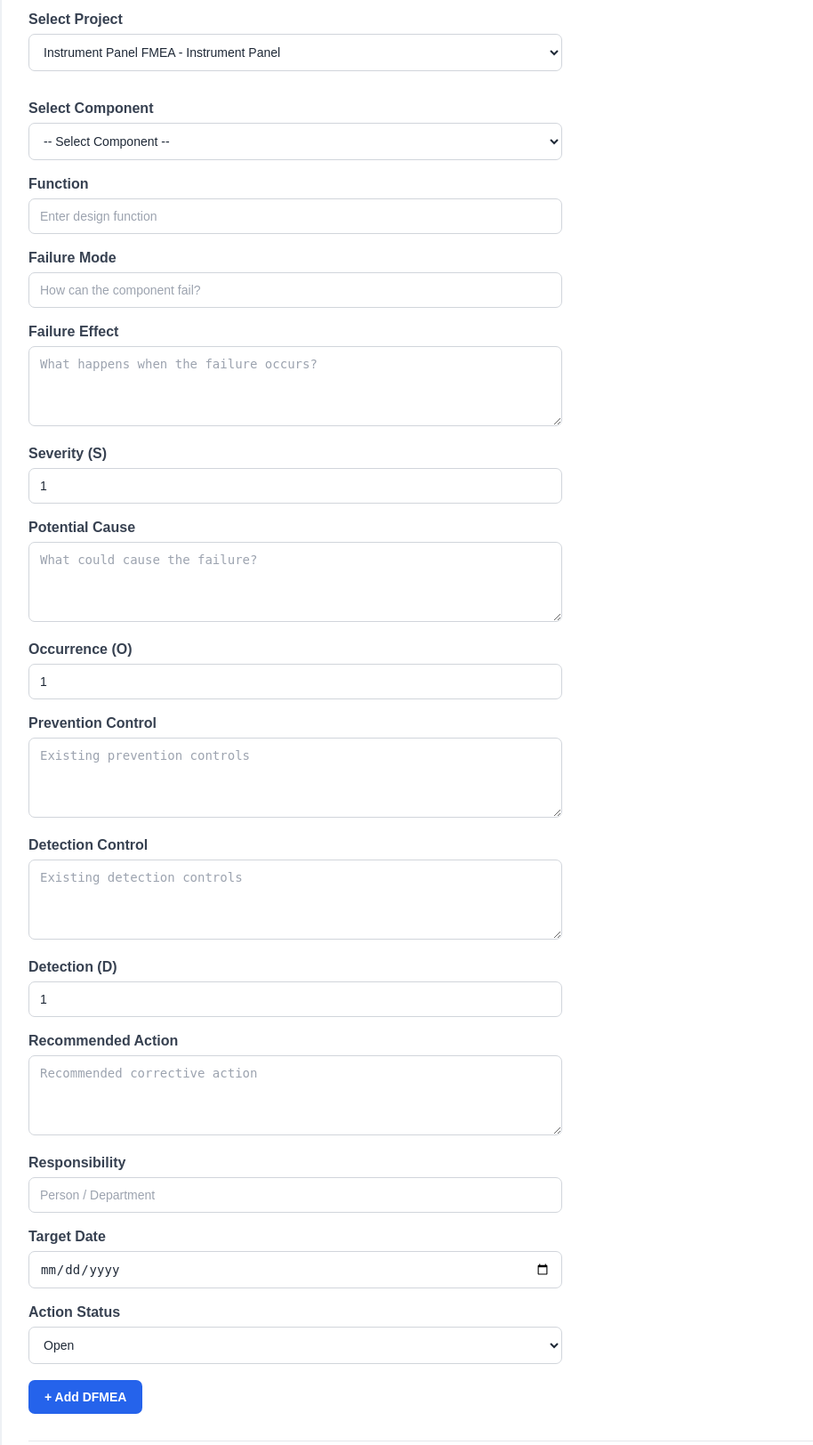
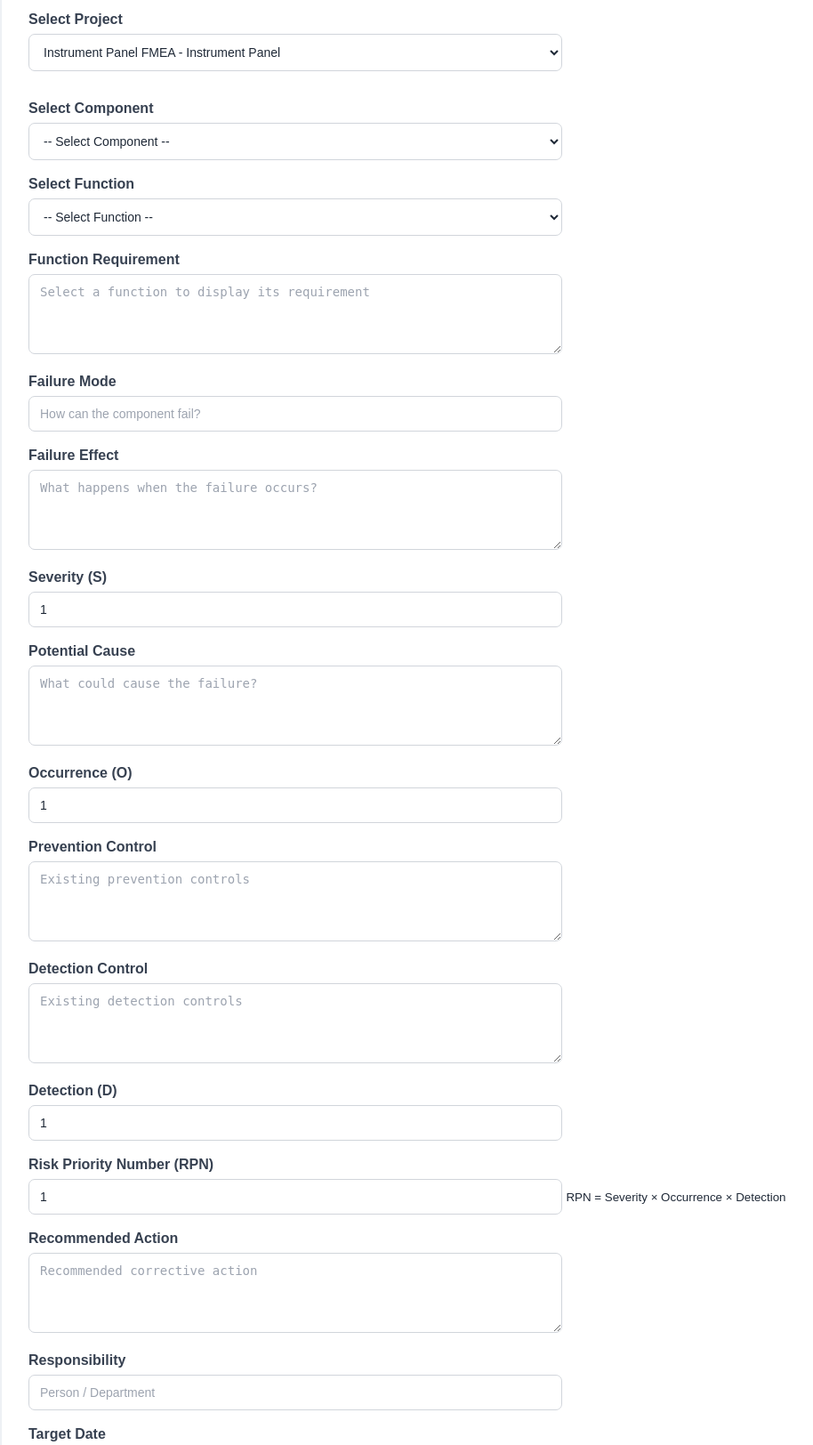
Before and after one commit to hpsabjan17-svg/FMEADFMEA, a Flask app: page /dfmea?project_id=6 in a window 1280 px wide. Shown: the part 303-1927 px from the top of the page at 89% size, without its empty margins (33-947 px from the left). Run offline with Flask 3, Linux system fonts and the light colour scheme; a user stored in the database is signed in; data comes from the database, SQL or seed files in the repository.

Commit message:
Update DFMEA form with function and RPN features
Refactor DFMEA form to include function selection and RPN calculation.

```diff
--- a/templates/dfmea.html
+++ b/templates/dfmea.html
@@ -5,289 +5,232 @@
 <div class="container">
 
     <h1>DFMEA</h1>
-
-    <p>
-        Design Failure Mode and Effects Analysis
-    </p>
-
+    <p>Design Failure Mode and Effects Analysis</p>
     <hr>
 
     <!-- SELECT PROJECT -->
-
     <form method="GET" action="{{ url_for('dfmea') }}">
-
         <label><b>Select Project</b></label>
 
-        <select
-            name="project_id"
-            onchange="this.form.submit()"
-            required
-        >
-
-            <option value="">
-                -- Select Project --
-            </option>
+        <select name="project_id" onchange="this.form.submit()" required>
+            <option value="">-- Select Project --</option>
 
             {% for project in projects %}
-
-            <option
-                value="{{ project['id'] }}"
+            <option value="{{ project['id'] }}"
                 {% if selected_project_id|string == project['id']|string %}
                     selected
-                {% endif %}
-            >
-
+                {% endif %}>
                 {{ project['project_name'] }}
-
                 {% if project['product_name'] %}
                     - {{ project['product_name'] }}
                 {% endif %}
-
             </option>
-
             {% endfor %}
-
         </select>
-
     </form>
-
 
     {% if selected_project_id %}
 
     <br>
 
     <!-- DFMEA FORM -->
+    <form method="POST" id="dfmeaForm">
 
-    <form method="POST">
-
-        <input
-            type="hidden"
-            name="project_id"
-            value="{{ selected_project_id }}"
-        >
-
+        <input type="hidden" name="project_id"
+               value="{{ selected_project_id }}">
 
         <!-- COMPONENT -->
-
         <label><b>Select Component</b></label>
 
         <select name="component_id" required>
-
-            <option value="">
-                -- Select Component --
-            </option>
+            <option value="">-- Select Component --</option>
 
             {% for component in components %}
-
             <option value="{{ component['id'] }}">
-
                 {{ component['component_name'] }}
-
                 {% if component['part_number'] %}
                     - {{ component['part_number'] }}
                 {% endif %}
+            </option>
+            {% endfor %}
+        </select>
 
+        <br><br>
+
+        <!-- FUNCTION LINKED TO FUNCTIONAL ANALYSIS -->
+        <label><b>Select Function</b></label>
+
+        <select name="function_id"
+                id="function_id"
+                required
+                onchange="updateFunctionRequirement()">
+
+            <option value="">-- Select Function --</option>
+
+            {% for item in functions %}
+            <option
+                value="{{ item['id'] }}"
+                data-requirement="{{ item['requirement'] or '' }}">
+                {{ item['function'] }}
             </option>
-
             {% endfor %}
 
         </select>
 
-        <br><br>
-
-
-        <!-- FUNCTION -->
-
-        <label><b>Function</b></label>
-
-        <input
-            type="text"
-            name="function"
-            placeholder="Enter design function"
-            required
-        >
+        {% if not functions %}
+        <small>
+            No functions found for this project.
+            Add functions in Functional Analysis first.
+        </small>
+        {% endif %}
 
         <br><br>
 
-
-        <!-- FAILURE MODE -->
-
-        <label><b>Failure Mode</b></label>
-
-        <input
-            type="text"
-            name="failure_mode"
-            placeholder="How can the component fail?"
-            required
-        >
-
-        <br><br>
-
-
-        <!-- FAILURE EFFECT -->
-
-        <label><b>Failure Effect</b></label>
+        <!-- AUTOMATIC REQUIREMENT -->
+        <label><b>Function Requirement</b></label>
 
         <textarea
-            name="failure_effect"
+            id="function_requirement"
             rows="3"
-            placeholder="What happens when the failure occurs?"
-            required
+            readonly
+            placeholder="Select a function to display its requirement"
         ></textarea>
 
         <br><br>
 
+        <!-- FAILURE MODE -->
+        <label><b>Failure Mode</b></label>
+
+        <input type="text"
+               name="failure_mode"
+               placeholder="How can the component fail?"
+               required>
+
+        <br><br>
+
+        <!-- FAILURE EFFECT -->
+        <label><b>Failure Effect</b></label>
+
+        <textarea name="failure_effect"
+                  rows="3"
+                  placeholder="What happens when the failure occurs?"
+                  required></textarea>
+
+        <br><br>
 
         <!-- SEVERITY -->
-
         <label><b>Severity (S)</b></label>
 
-        <input
-            type="number"
+        <input type="number"
                name="severity"
                min="1"
                max="10"
                value="1"
-            required
-        >
+               required>
 
         <br><br>
 
-
         <!-- CAUSE -->
-
         <label><b>Potential Cause</b></label>
 
-        <textarea
-            name="cause"
+        <textarea name="cause"
                   rows="3"
                   placeholder="What could cause the failure?"
-            required
-        ></textarea>
+                  required></textarea>
 
         <br><br>
 
-
         <!-- OCCURRENCE -->
-
         <label><b>Occurrence (O)</b></label>
 
-        <input
-            type="number"
+        <input type="number"
                name="occurrence"
                min="1"
                max="10"
                value="1"
-            required
-        >
+               required>
 
         <br><br>
 
-
         <!-- PREVENTION CONTROL -->
-
         <label><b>Prevention Control</b></label>
 
-        <textarea
-            name="prevention_control"
+        <textarea name="prevention_control"
                   rows="3"
-            placeholder="Existing prevention controls"
-        ></textarea>
+                  placeholder="Existing prevention controls"></textarea>
 
         <br><br>
 
-
         <!-- DETECTION CONTROL -->
-
         <label><b>Detection Control</b></label>
 
-        <textarea
-            name="detection_control"
+        <textarea name="detection_control"
                   rows="3"
-            placeholder="Existing detection controls"
-        ></textarea>
+                  placeholder="Existing detection controls"></textarea>
 
         <br><br>
 
-
         <!-- DETECTION -->
-
         <label><b>Detection (D)</b></label>
 
-        <input
-            type="number"
+        <input type="number"
                name="detection"
                min="1"
                max="10"
                value="1"
-            required
-        >
+               required>
 
         <br><br>
 
+        <!-- RPN PREVIEW -->
+        <label><b>Risk Priority Number (RPN)</b></label>
 
-        <!-- RECOMMENDED ACTION -->
+        <input type="number"
+               id="rpn_preview"
+               value="1"
+               readonly>
 
-        <label><b>Recommended Action</b></label>
-
-        <textarea
-            name="recommended_action"
-            rows="3"
-            placeholder="Recommended corrective action"
-        ></textarea>
+        <small>RPN = Severity × Occurrence × Detection</small>
 
         <br><br>
 
+        <!-- RECOMMENDED ACTION -->
+        <label><b>Recommended Action</b></label>
 
-        <!-- RESPONSIBILITY -->
-
-        <label><b>Responsibility</b></label>
-
-        <input
-            type="text"
-            name="responsibility"
-            placeholder="Person / Department"
-        >
+        <textarea name="recommended_action"
+                  rows="3"
+                  placeholder="Recommended corrective action"></textarea>
 
         <br><br>
 
+        <!-- RESPONSIBILITY -->
+        <label><b>Responsibility</b></label>
 
-        <!-- TARGET DATE -->
-
-        <label><b>Target Date</b></label>
-
-        <input
-            type="date"
-            name="target_date"
-        >
+        <input type="text"
+               name="responsibility"
+               placeholder="Person / Department">
 
         <br><br>
 
+        <!-- TARGET DATE -->
+        <label><b>Target Date</b></label>
+
+        <input type="date" name="target_date">
+
+        <br><br>
 
         <!-- ACTION STATUS -->
-
         <label><b>Action Status</b></label>
 
         <select name="action_status">
-
-            <option value="Open">
-                Open
-            </option>
-
-            <option value="In Progress">
-                In Progress
-            </option>
-
-            <option value="Completed">
-                Completed
-            </option>
-
+            <option value="Open">Open</option>
+            <option value="In Progress">In Progress</option>
+            <option value="Completed">Completed</option>
         </select>
 
         <br><br>
 
-
-        <button type="submit">
+        <button type="submit" {% if not functions or not components %}disabled{% endif %}>
             + Add DFMEA
         </button>
 
@@ -295,129 +238,69 @@
 
     {% endif %}
 
-
     <hr>
 
-
     <!-- DFMEA RECORDS -->
-
     <h2>DFMEA Records</h2>
 
     {% if records %}
 
     <div style="overflow-x:auto;">
 
-        <table
-            border="1"
+        <table border="1"
                cellpadding="8"
                cellspacing="0"
-            width="100%"
-        >
+               width="100%">
 
             <thead>
-
                 <tr>
-
                     <th>Project</th>
-
                     <th>Component</th>
-
                     <th>Function</th>
-
                     <th>Failure Mode</th>
-
                     <th>Effect</th>
-
                     <th>S</th>
-
                     <th>Cause</th>
-
                     <th>O</th>
-
+                    <th>Prevention Control</th>
                     <th>Detection Control</th>
-
                     <th>D</th>
-
                     <th>RPN</th>
-
+                    <th>Recommended Action</th>
+                    <th>Responsibility</th>
+                    <th>Target Date</th>
                     <th>Status</th>
-
                     <th>Action</th>
-
                 </tr>
-
             </thead>
 
-
             <tbody>
-
                 {% for record in records %}
-
                 <tr>
-
+                    <td>{{ record['project_name'] }}</td>
+                    <td>{{ record['component_name'] or '' }}</td>
+                    <td>{{ record['function'] }}</td>
+                    <td>{{ record['failure_mode'] }}</td>
+                    <td>{{ record['failure_effect'] }}</td>
+                    <td>{{ record['severity'] }}</td>
+                    <td>{{ record['cause'] }}</td>
+                    <td>{{ record['occurrence'] }}</td>
+                    <td>{{ record['prevention_control'] }}</td>
+                    <td>{{ record['detection_control'] }}</td>
+                    <td>{{ record['detection'] }}</td>
+                    <td><b>{{ record['rpn'] }}</b></td>
+                    <td>{{ record['recommended_action'] }}</td>
+                    <td>{{ record['responsibility'] }}</td>
+                    <td>{{ record['target_date'] }}</td>
+                    <td>{{ record['action_status'] }}</td>
                     <td>
-                        {{ record['project_name'] }}
-                    </td>
-
-                    <td>
-                        {{ record['component_name'] }}
-                    </td>
-
-                    <td>
-                        {{ record['function'] }}
-                    </td>
-
-                    <td>
-                        {{ record['failure_mode'] }}
-                    </td>
-
-                    <td>
-                        {{ record['failure_effect'] }}
-                    </td>
-
-                    <td>
-                        {{ record['severity'] }}
-                    </td>
-
-                    <td>
-                        {{ record['cause'] }}
-                    </td>
-
-                    <td>
-                        {{ record['occurrence'] }}
-                    </td>
-
-                    <td>
-                        {{ record['detection_control'] }}
-                    </td>
-
-                    <td>
-                        {{ record['detection'] }}
-                    </td>
-
-                    <td>
-                        <b>{{ record['rpn'] }}</b>
-                    </td>
-
-                    <td>
-                        {{ record['action_status'] }}
-                    </td>
-
-                    <td>
-
-                        <a
-                            href="{{ url_for('edit_dfmea', record_id=record['id']) }}"
-                            class="edit-btn"
-                        >
+                        <a href="{{ url_for('edit_dfmea', record_id=record['id']) }}"
+                           class="edit-btn">
                             ✏️ Edit
                         </a>
-
                     </td>
-
                 </tr>
-
                 {% endfor %}
-
             </tbody>
 
         </table>
@@ -426,12 +309,49 @@
 
     {% else %}
 
-    <p>
-        No DFMEA records created yet.
-    </p>
+    <p>No DFMEA records created yet.</p>
 
     {% endif %}
 
 </div>
 
+<script>
+function updateFunctionRequirement() {
+    const select = document.getElementById("function_id");
+    const requirement = document.getElementById("function_requirement");
+
+    if (!select || !requirement) return;
+
+    const option = select.options[select.selectedIndex];
+
+    requirement.value = option
+        ? option.getAttribute("data-requirement") || ""
+        : "";
+}
+
+function updateRPN() {
+    const form = document.getElementById("dfmeaForm");
+    if (!form) return;
+
+    const severity = Number(form.elements["severity"].value) || 1;
+    const occurrence = Number(form.elements["occurrence"].value) || 1;
+    const detection = Number(form.elements["detection"].value) || 1;
+
+    document.getElementById("rpn_preview").value =
+        severity * occurrence * detection;
+}
+
+document.addEventListener("DOMContentLoaded", function () {
+    const form = document.getElementById("dfmeaForm");
+    if (!form) return;
+
+    ["severity", "occurrence", "detection"].forEach(function (name) {
+        form.elements[name].addEventListener("input", updateRPN);
+    });
+
+    updateFunctionRequirement();
+    updateRPN();
+});
+</script>
+
 {% endblock %}
```
Lines whose indentation alone changed are shown as unchanged.
